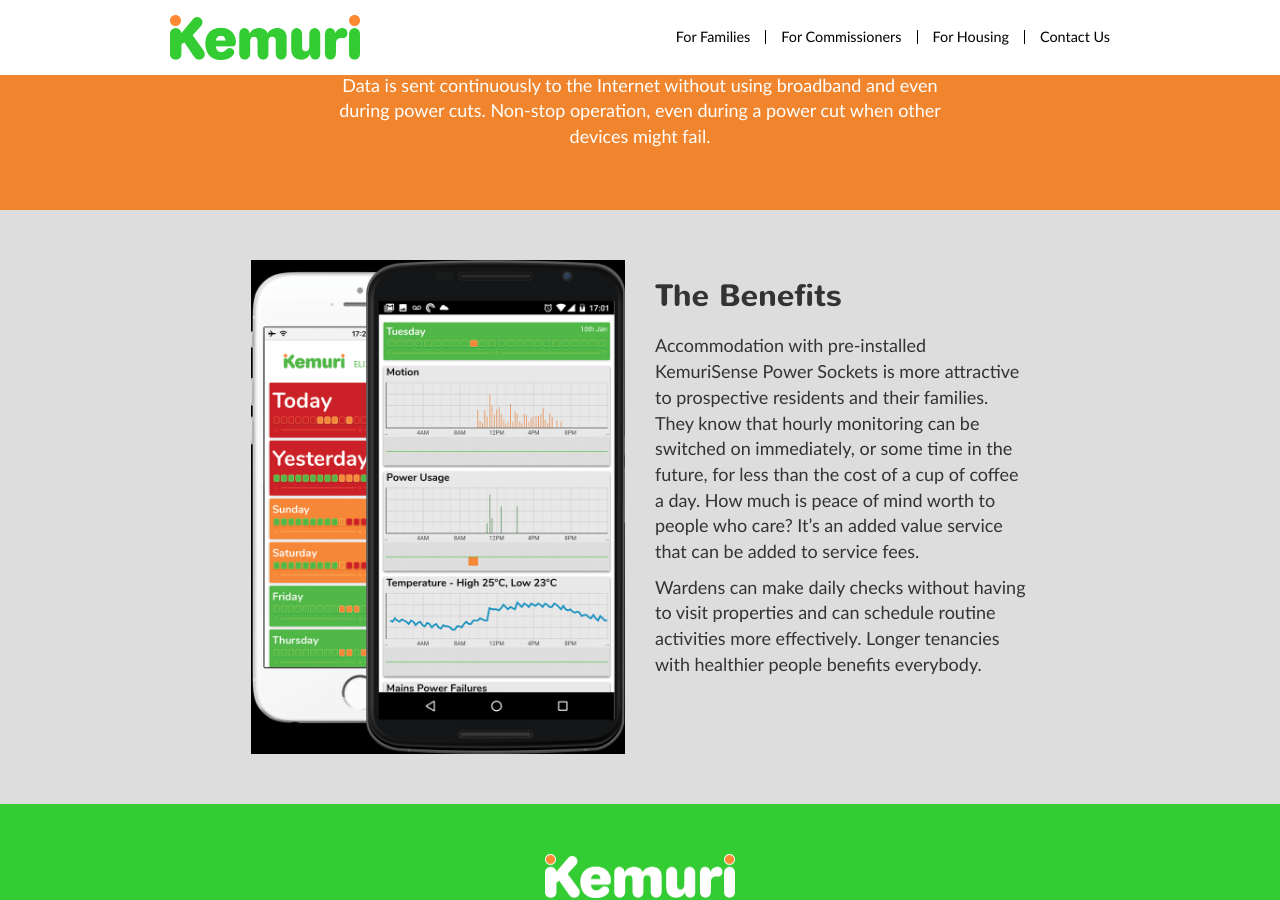
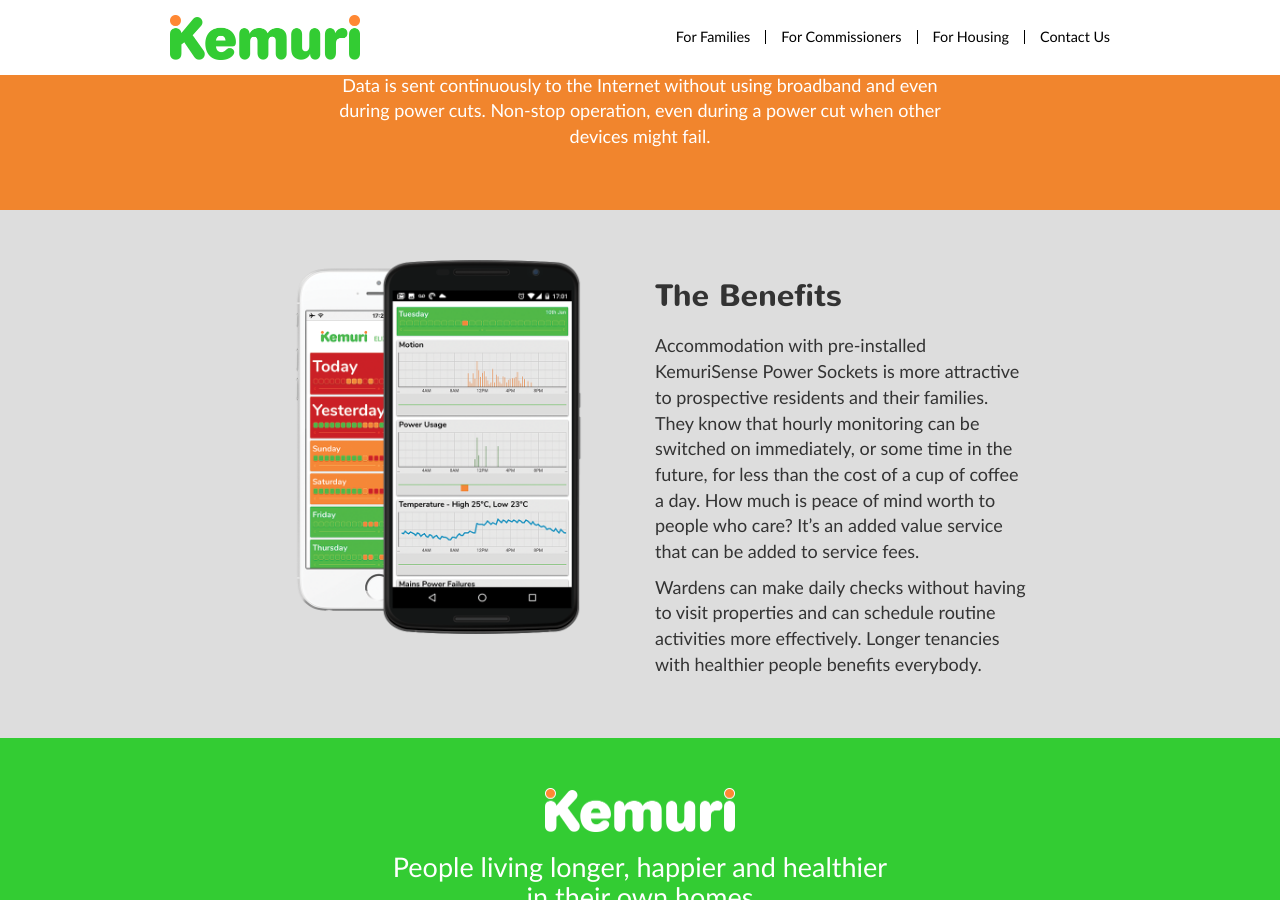
Before and after one commit to intelligentlilli/kemurisense.github.io, a Jekyll site: the page built from telecare-for-sheltered-housing.html, in a window 1280 px wide and 900 px high, scrolled down 2213 px. Built offline with Jekyll 4.4.1, drawn with Linux system fonts in a browser that asks for light colours; nearby versions of some CDN libraries; library files that are not in the unit come from our copies.

Commit message:
Use png file in housing page

```diff
--- a/telecare-for-sheltered-housing.html
+++ b/telecare-for-sheltered-housing.html
@@ -119,7 +119,7 @@
       <div class="col-md-10 col-md-push-1">
         <div class="row">
           <div class="col-md-6">
-            <img width="400" height="400" src="{{ site.baseurl }}/images/kemuri-ui-android-iphone.jpg" class="img-responsive wp-post-image" alt="" title="">
+            <img width="400" height="400" src="{{ site.baseurl }}/images/kemuri-ui-android-iphone.png" class="img-responsive wp-post-image" alt="" title="">
           </div>
           <div class="col-md-6">
             <h2>The Benefits</h2>
```
